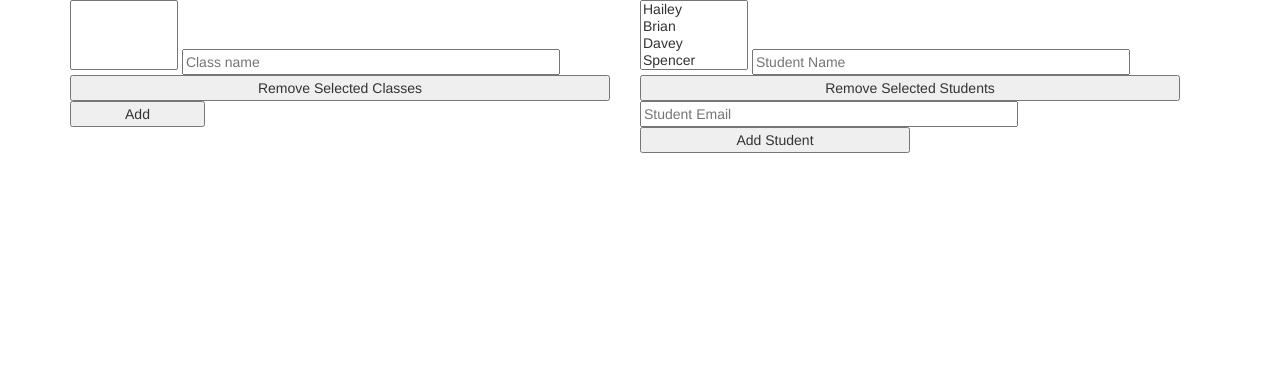
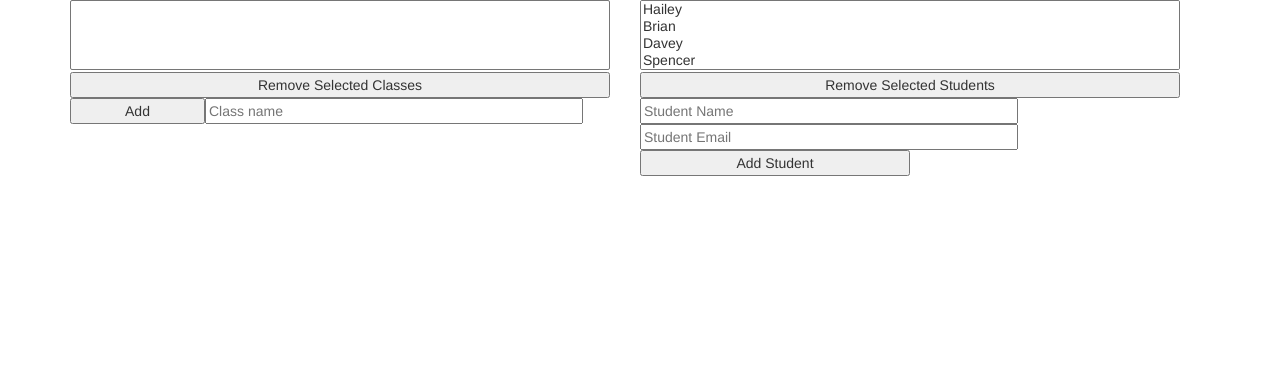
Before and after one commit to HackingForGood/HarvardHacks, a Flask app: template templates/teacher/config.html in a window 1280 px wide. Shown: the part 90-465 px from the top of the page. Run offline with Flask 2, Linux system fonts and the light colour scheme; the template is opened without the code that fills it, so the values that code supplies are empty; some libraries are stand-ins or nearby versions; some web fonts are replaced.

Commit message:
Modified configuration width

```diff
--- a/static/css/config.css
+++ b/static/css/config.css
@@ -55,3 +55,7 @@
         margin-top: 50px;
     }
 }
+
+.list-box {
+    width: 100%;
+}
```
